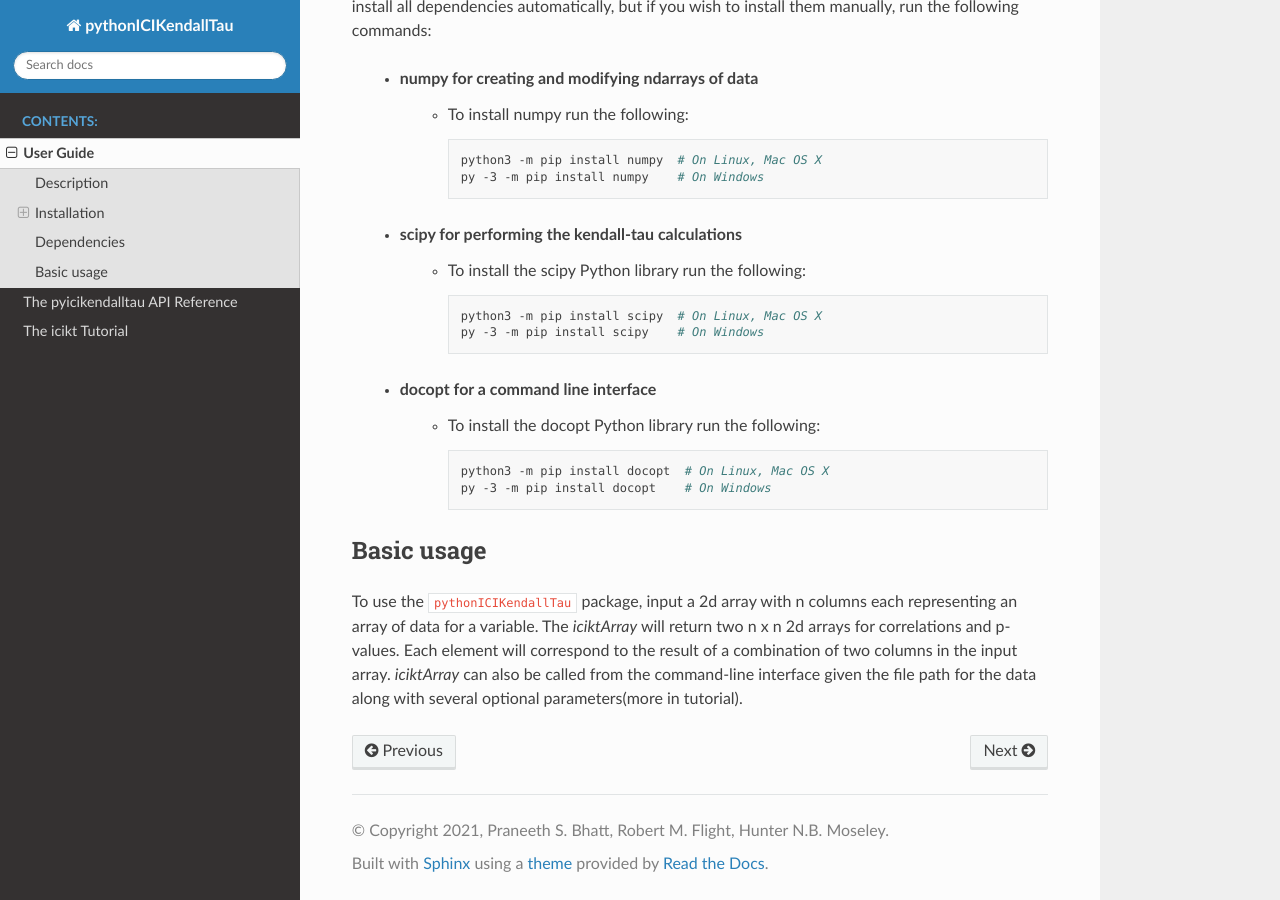
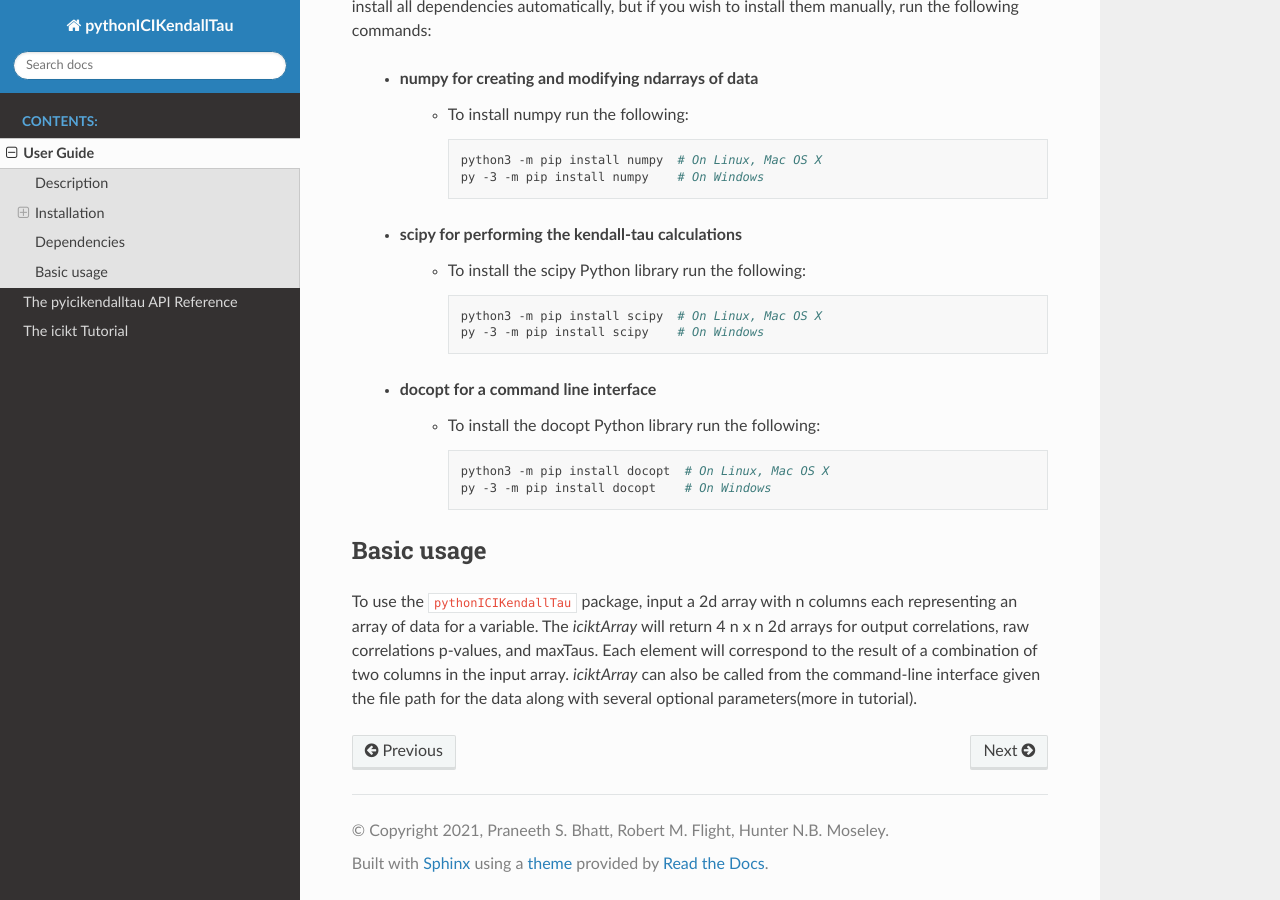
Before and after one commit to MoseleyBioinformaticsLab/icikt, a Sphinx documentation site: the page built from docs/guide.rst, in a window 1280 px wide and 900 px high, scrolled down 1117 px. Built offline with Sphinx 7.4.7 and the Read the Docs theme 2.0.0, drawn with Linux system fonts in a browser that asks for light colours.

Commit message:
Update guide.rst

```diff
--- a/docs/guide.rst
+++ b/docs/guide.rst
@@ -87,7 +87,7 @@ run the following commands:
 Basic usage
 -----------
 To use the ``pythonICIKendallTau`` package, input a 2d array with n columns each representing
-an array of data for a variable. The `iciktArray` will return two n x n 2d arrays for correlations and p-values.
+an array of data for a variable. The `iciktArray` will return 4 n x n 2d arrays for output correlations, raw correlations p-values, and maxTaus.
 Each element will correspond to the result of a combination of two columns in the input array. `iciktArray` can also
 be called from the command-line interface given the file path for the data along with several optional parameters(more in tutorial).
 
```
